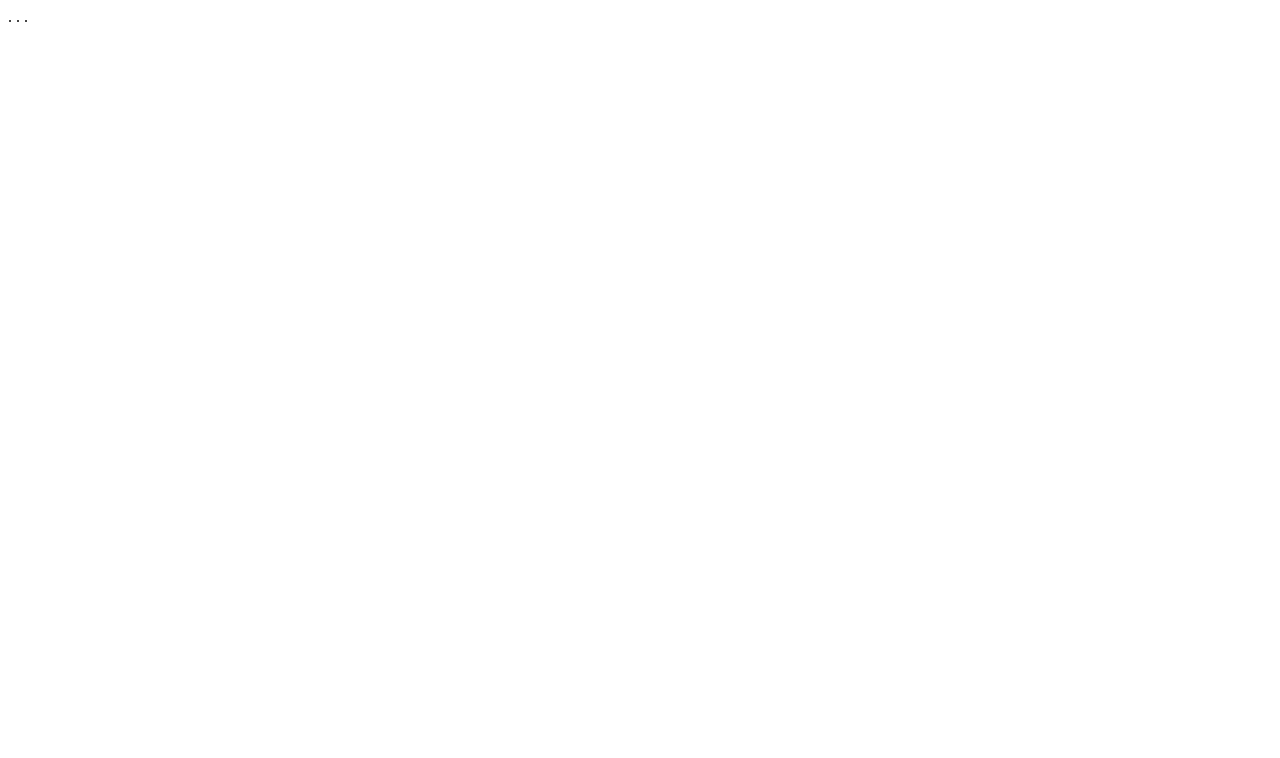
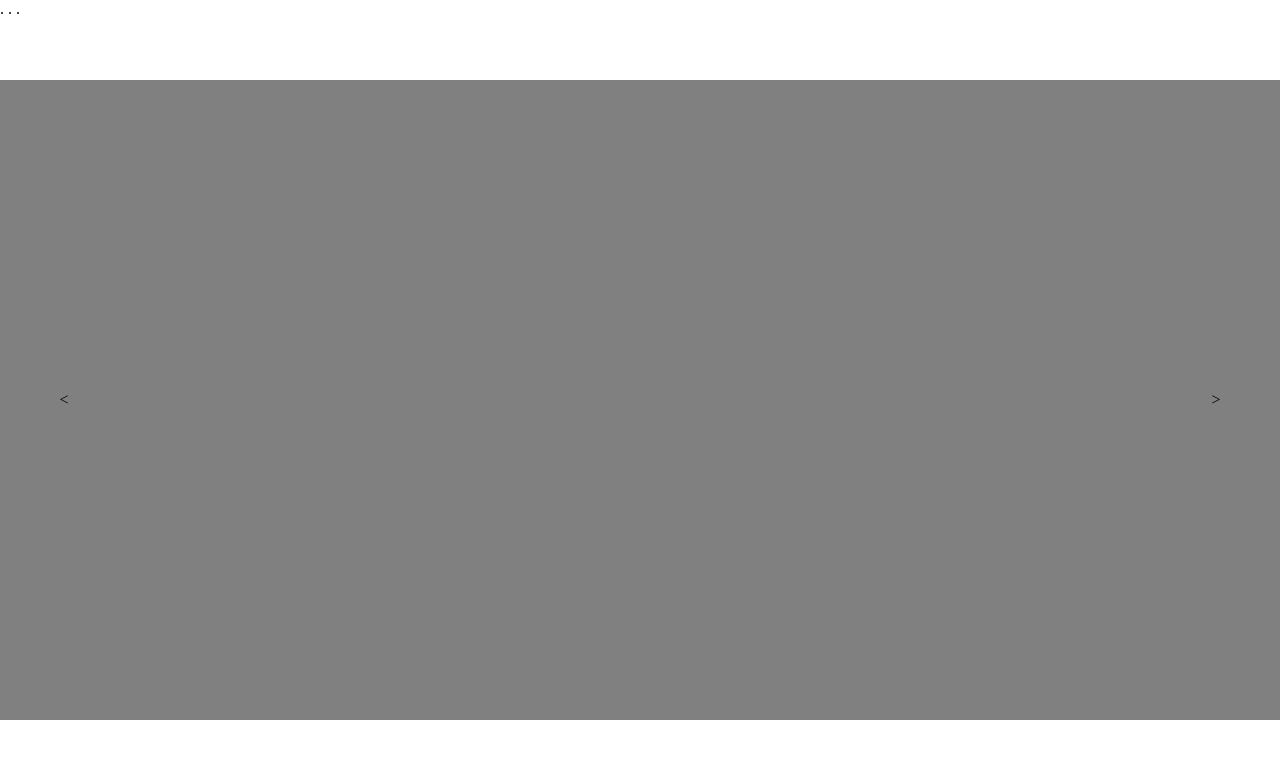
Before and after one commit to VoidOfMaya/Dynamic-User-Interface, a plain HTML site: page index.html in a window 1280 px wide. Drawn offline with Linux system fonts and the light colour scheme.

Commit message:
creating carousel basic layout and modules

```diff
--- /dev/null
+++ b/carousel.js
@@ -0,0 +1,39 @@
+import{ sliderElement}from "./slide.js"
+
+const carousel = function (){
+
+    const container = document.querySelector('.img-carousel');
+    container.style.height = "100%";
+    container.style.backgroundColor = "gray";
+    container.style.gridArea = "carousel";
+    container.style.display = "grid"
+    container.style.gridTemplateColumns =  "1fr 8fr 1fr";
+    container.style.gridTemplateAreas = `"sideA slid sideB`
+
+    const arrowA = document.createElement('div');
+    const arrowB = document.createElement('div');
+    const slid = document.createElement('div');
+
+    slid.style.gridArea = "slid";
+    arrowA.style.gridArea = "sideA";
+    arrowB.style.gridArea= "sideB";
+
+    arrowA.innerHTML = "<";
+    arrowB.innerHTML = ">";
+
+    arrowA.style.textAlign = "center";
+    arrowA.style.alignContent = "center";
+
+    arrowB.style.textAlign = "center";
+    arrowB.style.alignContent = "center";
+
+    container.appendChild(slid);
+    container.appendChild(arrowA);
+    container.appendChild(arrowB);
+
+    return container;
+}
+
+export{
+    carousel,
+}
--- a/dropdownMenu.js
+++ b/dropdownMenu.js
@@ -1,8 +1,7 @@
 
 const toggleDropdown = function (isHidden, dropdownItems){
 
-    const itemsArray = Array.from(dropdownItems);
-    console.log(itemsArray);
+    const itemsArray = Array.from(dropdownItems);;
     itemsArray.forEach(item =>{
         if(!isHidden){
             item.style.display= "none";
--- a/index.html
+++ b/index.html
@@ -4,9 +4,10 @@
     <meta charset="UTF-8" />
     <meta name="viewport" content="width=device-width, initial-scale=1.0" />
     <title>dynamic User Interface</title>
+      <link rel="stylesheet" href="styles.css">
   </head>
   <body>
-    <div class="main-Container">
+    <div class="container">
       <div class="menu">
         <div id="dropdown-btn">. . .</div>
         <div class="dropdown-itm">Home</div>
--- a/main.js
+++ b/main.js
@@ -1,7 +1,19 @@
 import { dropDownMenu } from "./dropdownMenu.js";
+import { carousel } from "./carousel.js";
 
 console.log("Script is running");
+
+const maincontainer = document.querySelector('.container');
 const btn = document.getElementById('dropdown-btn');
 const dropdownItems = document.querySelectorAll('.dropdown-itm');
+dropDownMenu(btn, dropdownItems);
+carousel();
 
-dropDownMenu(btn, dropdownItems);
+maincontainer.style.height = "100%";
+maincontainer.style.display = "grid";
+maincontainer.style.gridTemplateRows = " 1fr 8fr 1fr";
+maincontainer.style.gridTemplateAreas = `"drop-down"
+                                         "carousel"
+                                         ". "`
+
+btn.style.gridArea = "drop-down";
--- /dev/null
+++ b/slide.js
@@ -0,0 +1,10 @@
+
+
+const sliderElement = function(){
+
+
+
+}
+export{
+    sliderElement,
+}
--- /dev/null
+++ b/styles.css
@@ -0,0 +1,4 @@
+html, body {
+  height: 100%;
+  margin: 0;
+}
```
